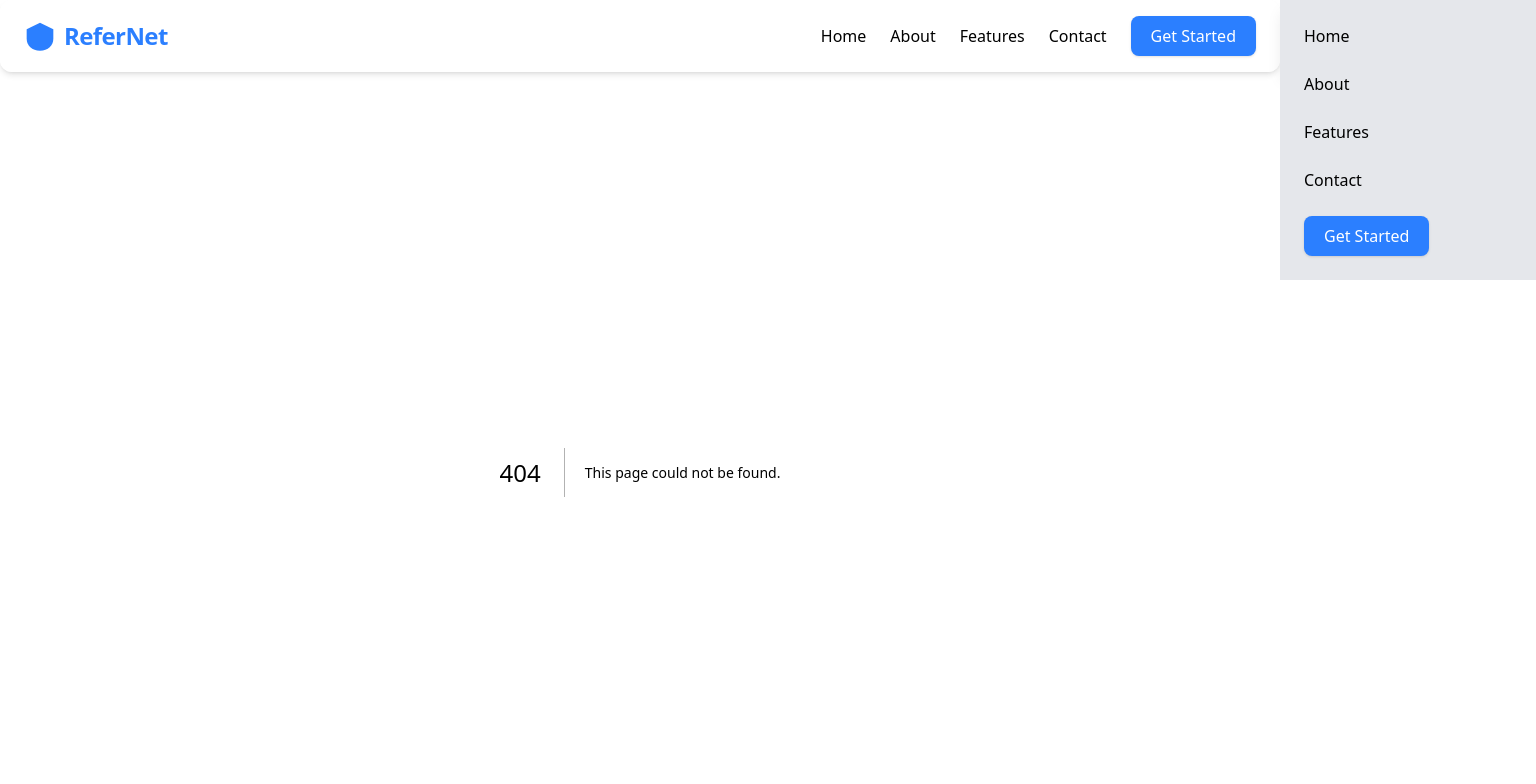
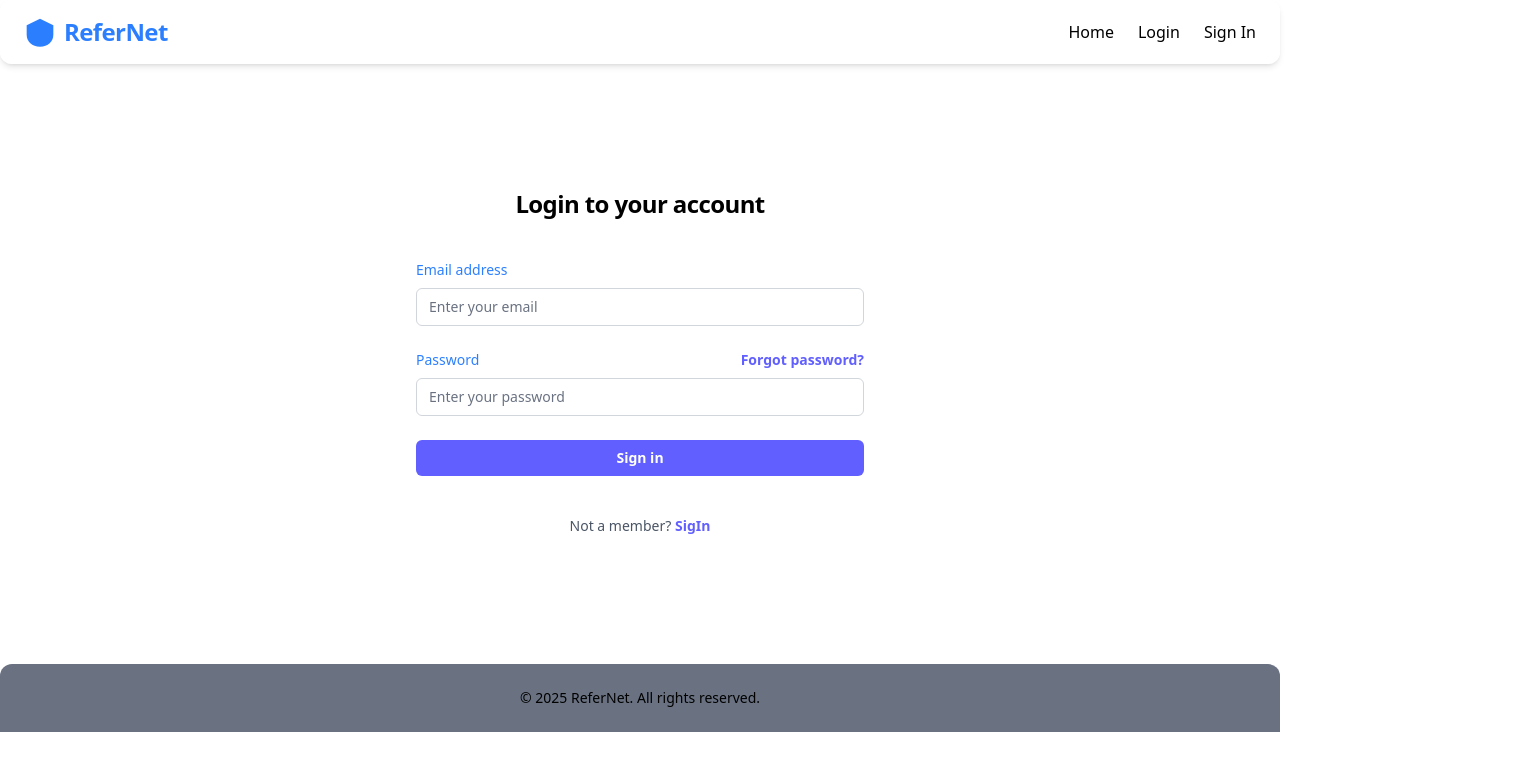
Before and after one commit to shaikRahilAhmed/ReferNett, a Next.js app: page /login in a window 1280 px wide. Before the commit this address had no page. Shown: the top 784 px of the page, 1536 px wide, since content can reach past the window. Built offline with nearby package versions, Linux system fonts and the light colour scheme.

Commit message:
created login and sign pages

```diff
--- a/src/app/component/Header.js
+++ b/src/app/component/Header.js
@@ -1,5 +1,6 @@
 import React from 'react'
-import Nav from '@/app/component/Nav'
+import Nav1 from '@/app/component/Nav1'
+
 
 
 const Header = () => {
@@ -17,7 +18,7 @@ const Header = () => {
                 </svg>
                 <h1 className="text-2xl font-bold  text-blue-500 tracking-tight">ReferNet</h1>
             </div>
-            <Nav />
+            <Nav1 />
 
         </header>
 
--- a/src/app/component/HeroSection.js
+++ b/src/app/component/HeroSection.js
@@ -3,7 +3,7 @@ import React from 'react'
 
 const HeroSection = () => {
   return (
-  <section1 className="flex flex-col items-center justify-center flex-1 text-center px-6 pt-10  ">
+  <section className="mt-2.5 flex flex-col items-center justify-center flex-1 text-center px-6 pt-10  ">
         <h2 className="text-5xl md:text-6xl font-extrabold text-dark leading-tight mb-6">
           Bridging <span className="text-blue-500">Students</span> &{" "}
           <span className="text-#00B894">Professionals</span>
@@ -48,7 +48,7 @@ const HeroSection = () => {
             <p className="text-gray-600">{f.text}</p>
           </div>
         ))}</div>
-      </section1>
+      </section>
 
 
 
--- /dev/null
+++ b/src/app/component/Nav1.js
@@ -0,0 +1,21 @@
+"use client";
+import React, { useState } from "react";
+import Link from "next/link";
+
+const Nav1 = () => {
+  return (
+    <div className="flex gap-6 items-center">
+      <Link href="/" className="hover:text-primary transition">
+        Home
+      </Link>
+      <Link href="/login" className="hover:text-primary transition">
+        Login
+      </Link>
+      <Link href="/sign" className="hover:text-primary transition">
+        Sign In
+      </Link>
+    </div>
+  );
+};
+
+export default Nav1;
--- /dev/null
+++ b/src/app/login/page.js
@@ -0,0 +1,96 @@
+"use client";
+import React from "react";
+import Link from "next/link";
+
+const LoginPage = () => {
+  return (
+    <div className="m-9 flex flex-col justify-center px-6 py-12">
+      {/* Title */}
+      <div className="w-full max-w-md mx-auto">
+        <h2 className="mt-10 text-center text-2xl font-bold tracking-tight text-black">
+          Login to your account
+        </h2>
+      </div>
+
+      {/* Form */}
+      <div className="mt-10 w-full max-w-md mx-auto">
+        <form action="#" method="POST" className="space-y-6">
+          {/* Email */}
+          <div>
+            <label
+              htmlFor="email"
+              className="block text-sm font-medium text-blue-500"
+            >
+              Email address
+            </label>
+            <div className="mt-2">
+              <input
+                id="email"
+                name="email"
+                type="email"
+                required
+                autoComplete="email"
+                placeholder="Enter your email"
+                className="block w-full rounded-md border border-gray-300 bg-white px-3 py-2 text-sm text-black placeholder-gray-500 focus:border-indigo-500 focus:ring-2 focus:ring-indigo-500"
+              />
+            </div>
+          </div>
+
+          {/* Password */}
+          <div>
+            <div className="flex items-center justify-between">
+              <label
+                htmlFor="password"
+                className="block text-sm font-medium text-blue-500"
+              >
+                Password
+              </label>
+              <div className="text-sm">
+                <a
+                  href="#"
+                  className="font-semibold text-indigo-500 hover:text-indigo-400"
+                >
+                  Forgot password?
+                </a>
+              </div>
+            </div>
+            <div className="mt-2">
+              <input
+                id="password"
+                name="password"
+                type="password"
+                required
+                autoComplete="current-password"
+                placeholder="Enter your password"
+                className="block w-full rounded-md border border-gray-300 bg-white px-3 py-2 text-sm text-black placeholder-gray-500 focus:border-indigo-500 focus:ring-2 focus:ring-indigo-500"
+              />
+            </div>
+          </div>
+
+          {/* Submit button */}
+          <div>
+            <button
+              type="submit"
+              className="flex w-full justify-center rounded-md bg-indigo-500 px-3 py-2 text-sm font-semibold text-white hover:bg-indigo-400 focus:outline-none focus:ring-2 focus:ring-indigo-500 focus:ring-offset-1"
+            >
+              Sign in
+            </button>
+          </div>
+        </form>
+
+        {/* Footer link */}
+        <p className="mt-10 text-center text-sm text-gray-600">
+          Not a member?{" "}
+          <Link
+            href="/sign"
+            className="font-semibold text-indigo-500 hover:text-indigo-400"
+          >
+            SigIn
+          </Link>
+        </p>
+      </div>
+    </div>
+  );
+};
+
+export default LoginPage;
--- /dev/null
+++ b/src/app/sign/page.js
@@ -0,0 +1,99 @@
+"use client";
+import React from "react";
+import Link from "next/link";
+
+const RegisterPage = () => {
+  return (
+    <div style={{ display: "flex", flexDirection: "column", justifyContent: "center", padding: "50px", maxWidth: "400px", margin: "0 auto" }}>
+      {/* Title */}
+      <div style={{ textAlign: "center", marginBottom: "30px" }}>
+        <h2 style={{ fontSize: "24px", fontWeight: "bold", color: "#000" }}>
+          Create a new account
+        </h2>
+      </div>
+
+      {/* Form */}
+      <form action="#" method="POST" style={{ display: "flex", flexDirection: "column", gap: "20px" }}>
+        {/* Full Name */}
+        <div>
+          <label htmlFor="name" style={{ display: "block", fontSize: "14px", fontWeight: "500", color: "#3b82f6" }}>
+            Full Name
+          </label>
+          <input
+            id="name"
+            name="name"
+            type="text"
+            required
+            placeholder="Enter your full name"
+            style={{ width: "100%", padding: "8px", fontSize: "14px", borderRadius: "4px", border: "1px solid #ccc", marginTop: "5px" }}
+          />
+        </div>
+
+        {/* Email */}
+        <div>
+          <label htmlFor="email" style={{ display: "block", fontSize: "14px", fontWeight: "500", color: "#3b82f6" }}>
+            Email address
+          </label>
+          <input
+            id="email"
+            name="email"
+            type="email"
+            required
+            placeholder="Enter your email"
+            style={{ width: "100%", padding: "8px", fontSize: "14px", borderRadius: "4px", border: "1px solid #ccc", marginTop: "5px" }}
+          />
+        </div>
+
+        {/* Password */}
+        <div>
+          <label htmlFor="password" style={{ display: "block", fontSize: "14px", fontWeight: "500", color: "#3b82f6" }}>
+            Password
+          </label>
+          <input
+            id="password"
+            name="password"
+            type="password"
+            required
+            placeholder="Create a password"
+            style={{ width: "100%", padding: "8px", fontSize: "14px", borderRadius: "4px", border: "1px solid #ccc", marginTop: "5px" }}
+          />
+        </div>
+
+        {/* Confirm Password */}
+        <div>
+          <label htmlFor="confirm-password" style={{ display: "block", fontSize: "14px", fontWeight: "500", color: "#3b82f6" }}>
+            Confirm Password
+          </label>
+          <input
+            id="confirm-password"
+            name="confirm-password"
+            type="password"
+            required
+            placeholder="Re-enter your password"
+            style={{ width: "100%", padding: "8px", fontSize: "14px", borderRadius: "4px", border: "1px solid #ccc", marginTop: "5px" }}
+          />
+        </div>
+
+        {/* Submit Button */}
+        <div>
+          <button
+            type="submit"
+            style={{ width: "100%", padding: "10px", fontSize: "14px", fontWeight: "600", color: "#fff", backgroundColor: "#6366f1", borderRadius: "4px", border: "none", cursor: "pointer" }}
+          >
+            Register
+          </button>
+        </div>
+      </form>
+
+      {/* Footer link */}
+      <p style={{ textAlign: "center", fontSize: "14px", color: "#4b5563", marginTop: "30px" }}>
+        Already have an account?{" "}
+        <Link href="/login" style={{ fontWeight: "600", color: "#6366f1", textDecoration: "none" }}>
+          Login here
+        </Link>
+      </p>
+    </div>
+  );
+};
+
+export default RegisterPage;
```
